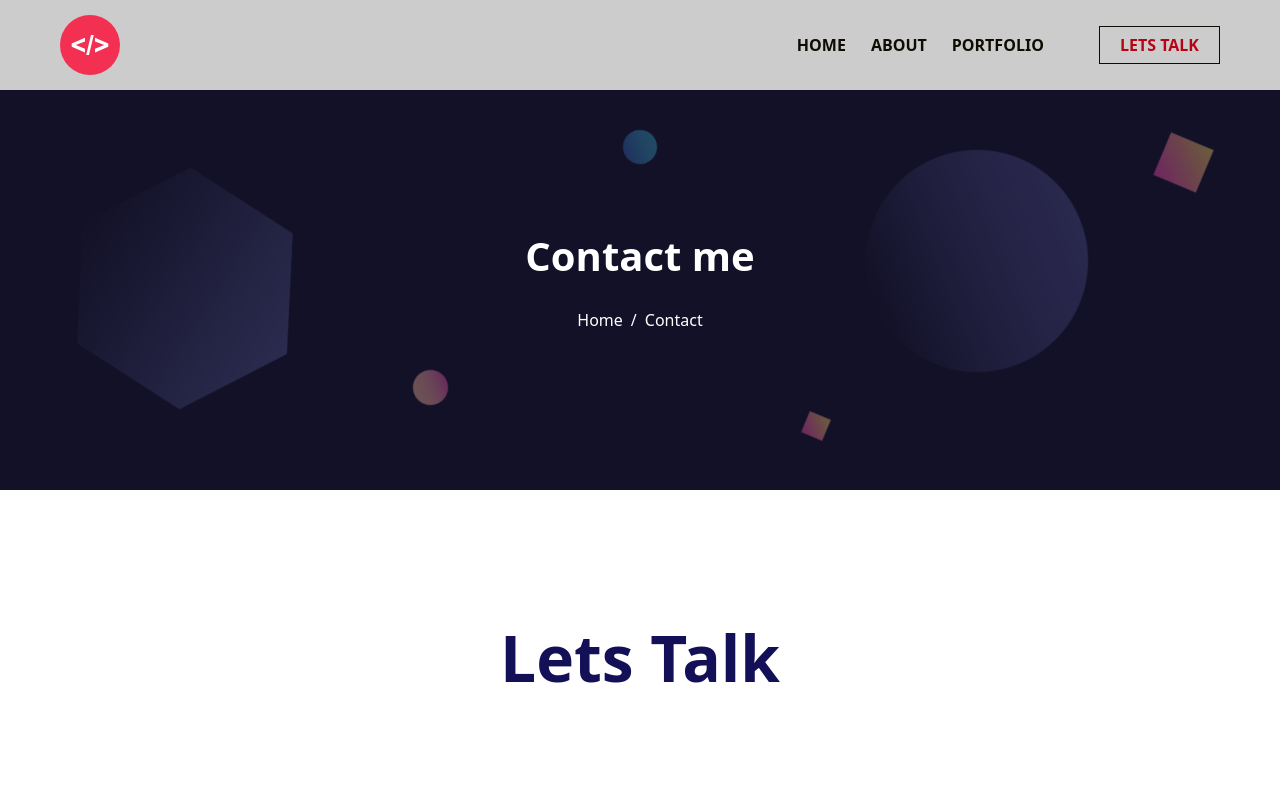
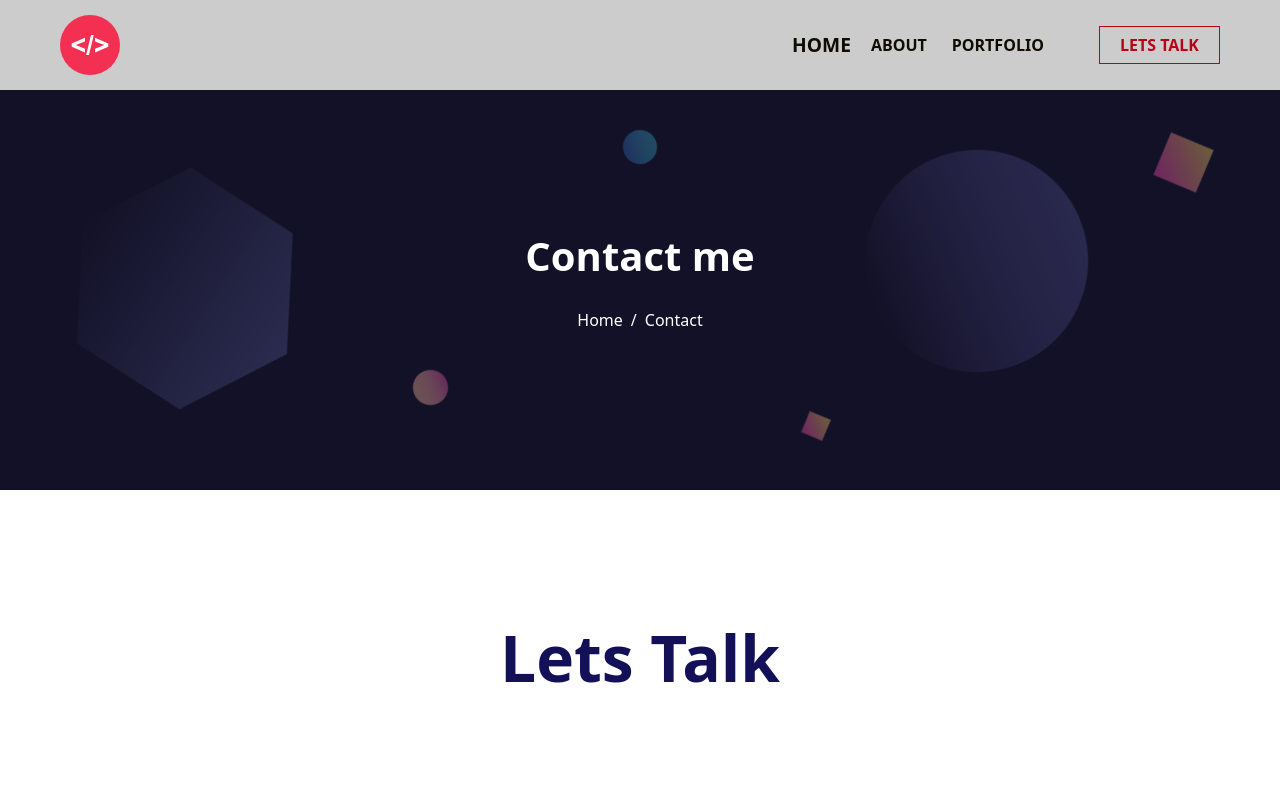
Before and after one commit to Nikolla2000/React-Portfolio-Website, a React (Vite) app in the folder client/: page /contact in a window 1280 px wide. In both pictures the pointer is over the link "HOME". Shown: the top 800 px of the page. Built offline with nearby package versions, Linux system fonts and the light colour scheme.

Commit message:
Added some styling to the navigation links

```diff
--- a/client/src/Components/Layout/Navigation/NavigationStyles.scss
+++ b/client/src/Components/Layout/Navigation/NavigationStyles.scss
@@ -36,6 +36,11 @@ nav {
           color: $primary-white;
           text-transform: uppercase;
           font-weight: 600;
+          transition: 0.3s;
+
+          &:hover:not(:last-of-type){
+            transform: scale(1.2)
+          }
 
           &:nth-of-type(4) {
             margin-left:30px;
@@ -44,6 +49,11 @@ nav {
           &:last-of-type {
             border: 1px solid $primary-white;
             padding: 6px 20px;
+
+            &:hover {
+              color:$primary-red;
+              border-color: $primary-red;
+            }
           }
         }
       }
@@ -65,6 +75,7 @@ nav {
     .active {
       color: $third-red !important;
       font-weight: bolder;
+      border-color: $third-red !important;
     }
 
 
```
